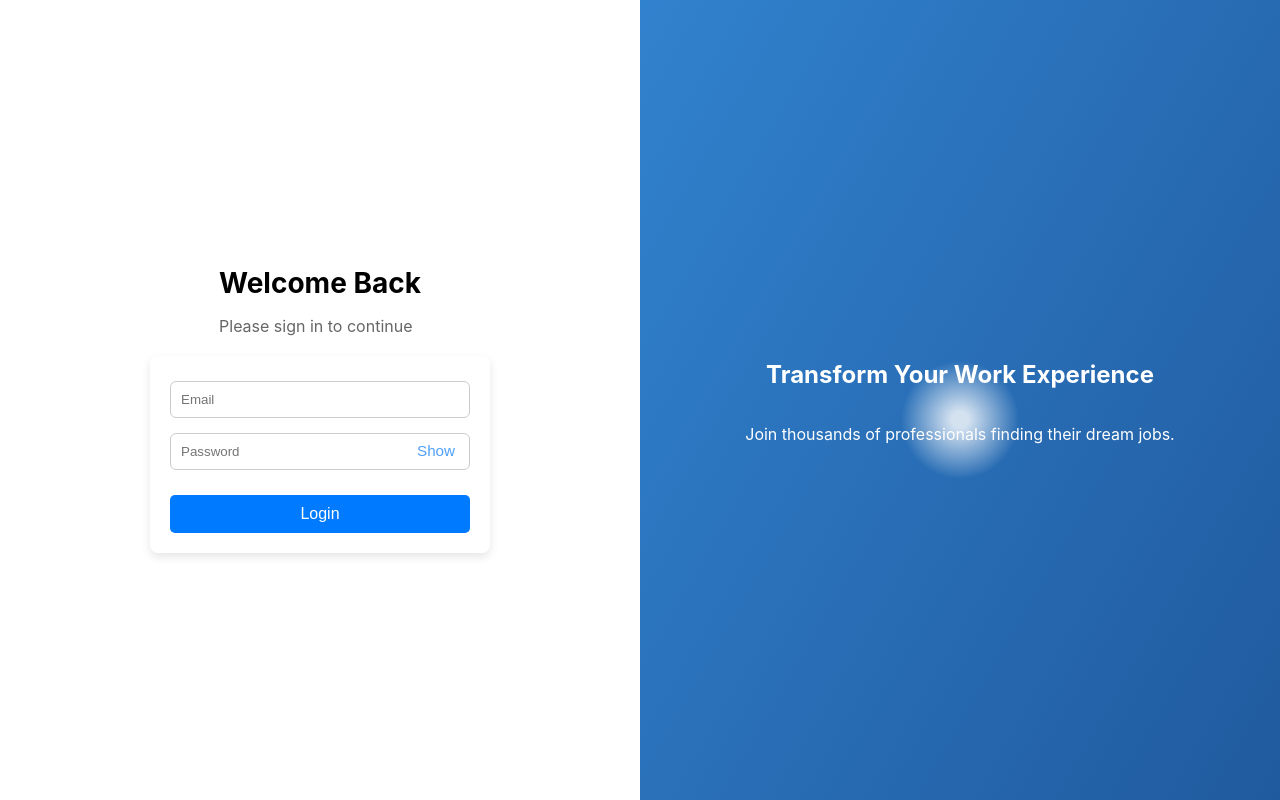
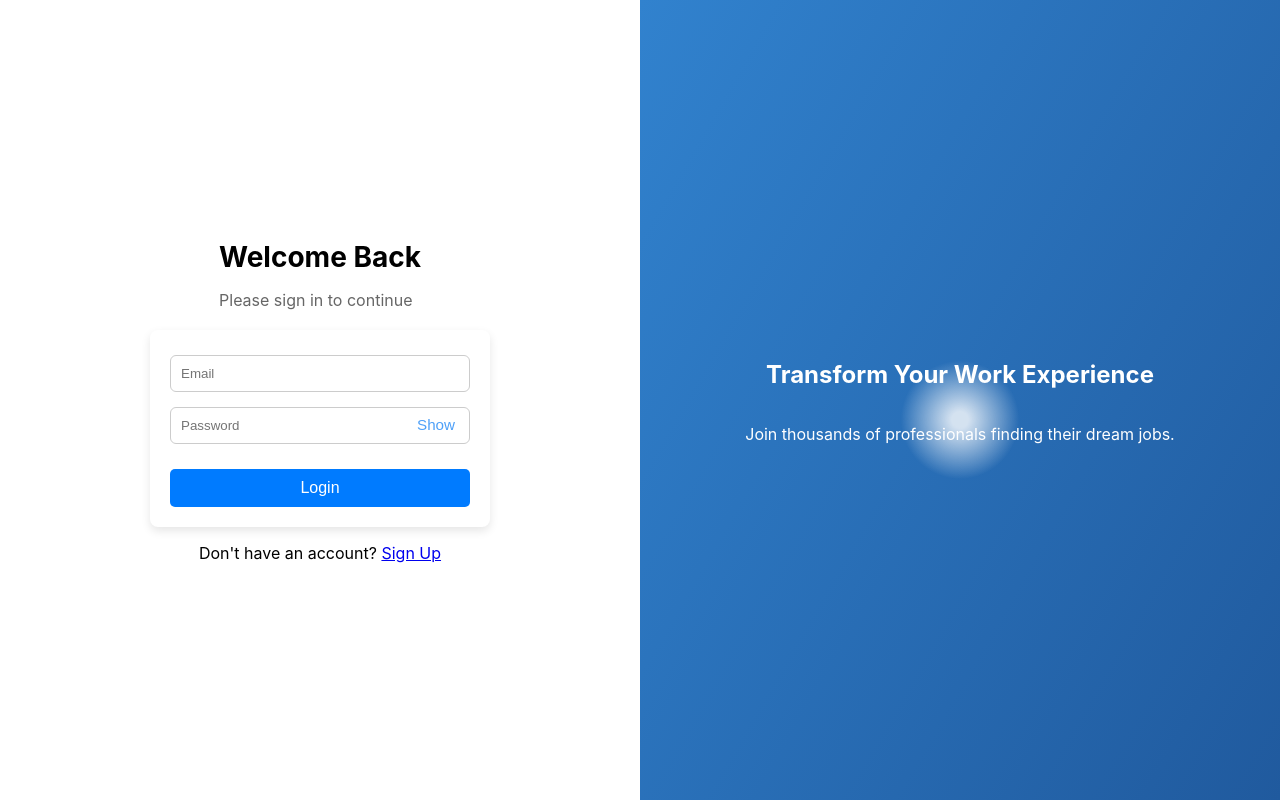
Before and after one commit to RaaBaJa718/WorkWise, a React (Create React App) app in the folder client/: page /login in a window 1280 px wide. Built offline with nearby package versions, Linux system fonts and the light colour scheme.

Commit message:
feat: add sign-up link to Login page for user registration

```diff
--- a/client/src/pages/Login.js
+++ b/client/src/pages/Login.js
@@ -1,5 +1,5 @@
 import React, { useState, useContext, useEffect } from "react";
-import { useNavigate, useLocation } from "react-router-dom";
+import { useNavigate, useLocation, Link } from "react-router-dom";
 import { useMutation } from "@apollo/client";
 import { LOGIN_USER } from "../graphql/mutations";
 import AuthContext from "../context/AuthContext";
@@ -67,6 +67,9 @@
           </div>
           <button type="submit">Login</button>
         </form>
+        <p>
+          Don't have an account? <Link to="/register">Sign Up</Link>
+        </p>
       </div>
 
       {/* Right Side - Animated Design */}
```
